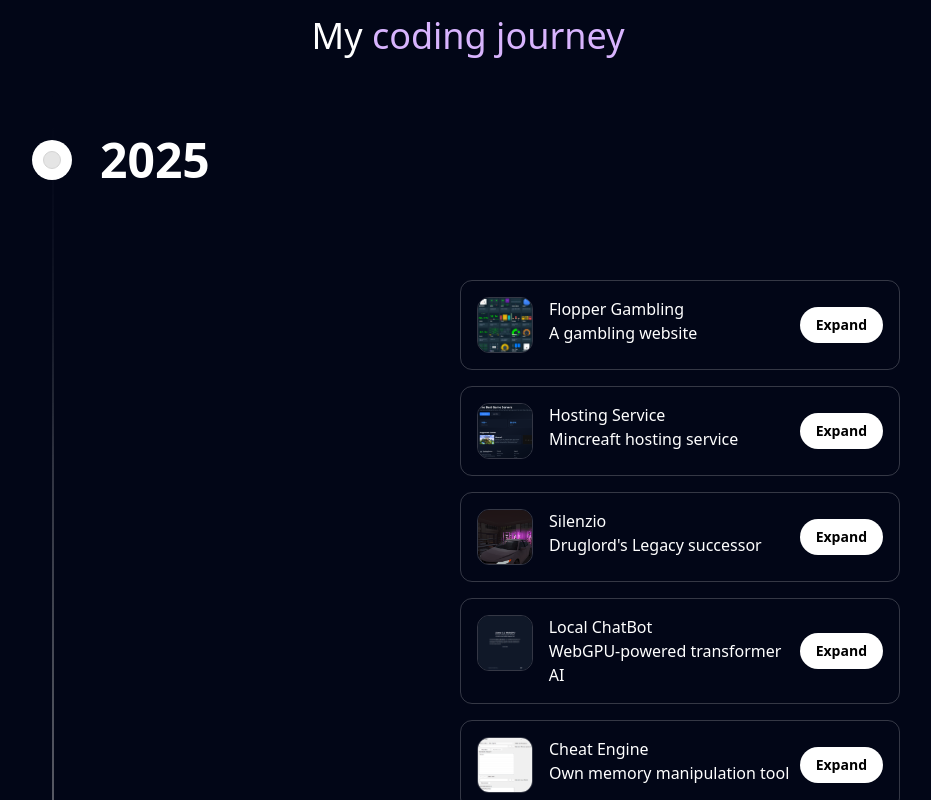
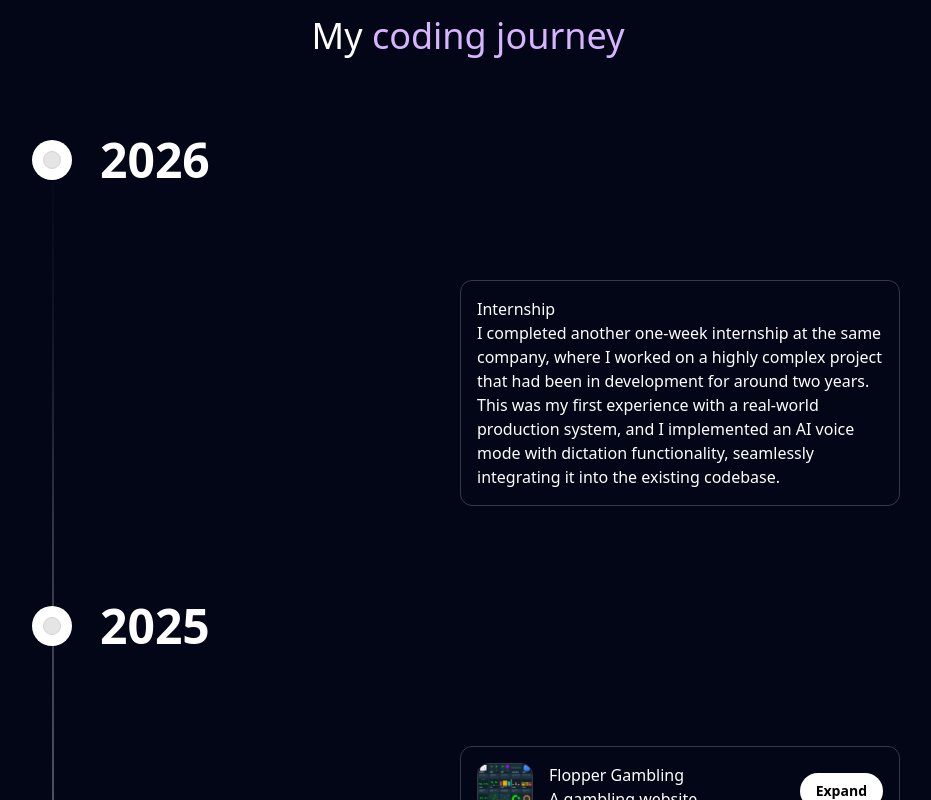
Before and after one commit to Fusraumspinne/portfolio, a Next.js app: page / in a window 1280 px wide. Shown: the part 4200-5000 px from the top of the page, without its empty margins (172-1103 px from the left). Built offline with nearby package versions, Linux system fonts and the light colour scheme; no server answers.

Commit message:
timeline update

```diff
--- a/components/TimeLine.tsx
+++ b/components/TimeLine.tsx
@@ -4,6 +4,23 @@ import ExpandableCardDemo from "./expandable-card-demo-standard";
 
 export function TimeLine() {
   const data = [
+    {
+      title: "2026",
+      content: (
+        <div className="md:mt-36">
+          <div className="mb-4">
+            <div className="border-white/[0.2] border rounded-xl text-white p-4">
+              <h2 className="font-medium">Internship</h2>
+                <p>
+                  I completed another one-week internship at the same company, where I worked on a highly complex project that had been in development
+                  for around two years. This was my first experience with a real-world production system, and I implemented an AI voice mode with
+                  dictation functionality, seamlessly integrating it into the existing codebase.
+                </p>
+            </div>
+          </div>
+        </div>
+      ),
+    },
     {
       title: "2025",
       content: (
```
